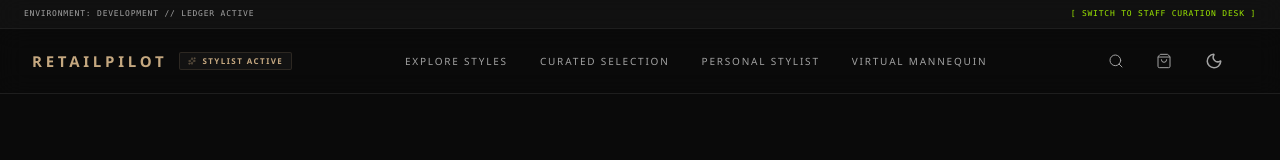
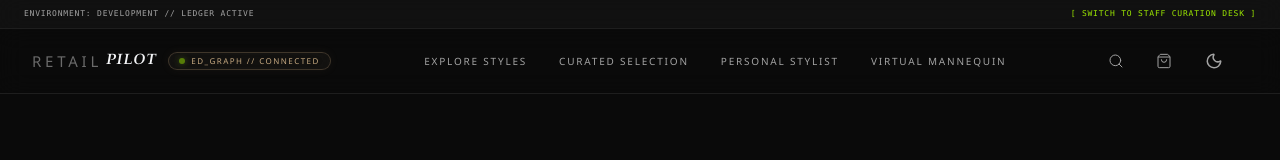
Before and after one commit to Mudassar-Khann/retail-pilot, a Next.js app in the folder frontend/: page / in a window 1280 px wide. Shown: the top 160 px of the page. Built offline with nearby package versions, Linux system fonts and the light colour scheme; no server answers.

Commit message:
style/branding: upgrade logo and Connected status badge

```diff
--- a/frontend/components/layout/Navbar.tsx
+++ b/frontend/components/layout/Navbar.tsx
@@ -23,14 +23,15 @@ export default function Navbar({ isSearchOpen, setIsSearchOpen, searchQuery, set
           <div className="flex items-center gap-3">
             <Link
               href="/"
-              className="text-[15px] font-semibold tracking-[0.25em] uppercase text-[var(--accent-gold)] hover:opacity-85 transition-opacity"
+              className="text-[15px] hover:opacity-85 transition-opacity flex items-center"
               id="nav-logo"
             >
-              RetailPilot
+              <span className="font-light tracking-[0.25em] text-[var(--text-muted)] uppercase">Retail</span>
+              <span className="font-serif italic font-bold tracking-[0.1em] text-[var(--accent-gold)] uppercase ml-1">Pilot</span>
             </Link>
-            <span className="inline-flex items-center gap-1.5 bg-[var(--bg-secondary)] text-[var(--accent-gold)] text-[8px] font-semibold tracking-[0.18em] uppercase px-2 py-0.5 rounded-[2px] border border-[var(--accent-gold)]/15">
-              <Sparkles size={8} className="animate-pulse text-[var(--accent-gold)]" />
-              Stylist Active
+            <span className="inline-flex items-center gap-1.5 bg-[var(--accent-gold)]/5 text-[var(--accent-gold)] text-[8px] font-medium tracking-[0.18em] uppercase px-2.5 py-0.5 rounded-full border border-[var(--accent-gold)]/25 backdrop-blur-sm shadow-[0_0_10px_rgba(197,168,128,0.08)]">
+              <span className="w-1.5 h-1.5 rounded-full bg-lime-400 animate-pulse shadow-[0_0_6px_rgba(163,230,53,0.6)]" />
+              ed_graph // connected
             </span>
           </div>
 
```
